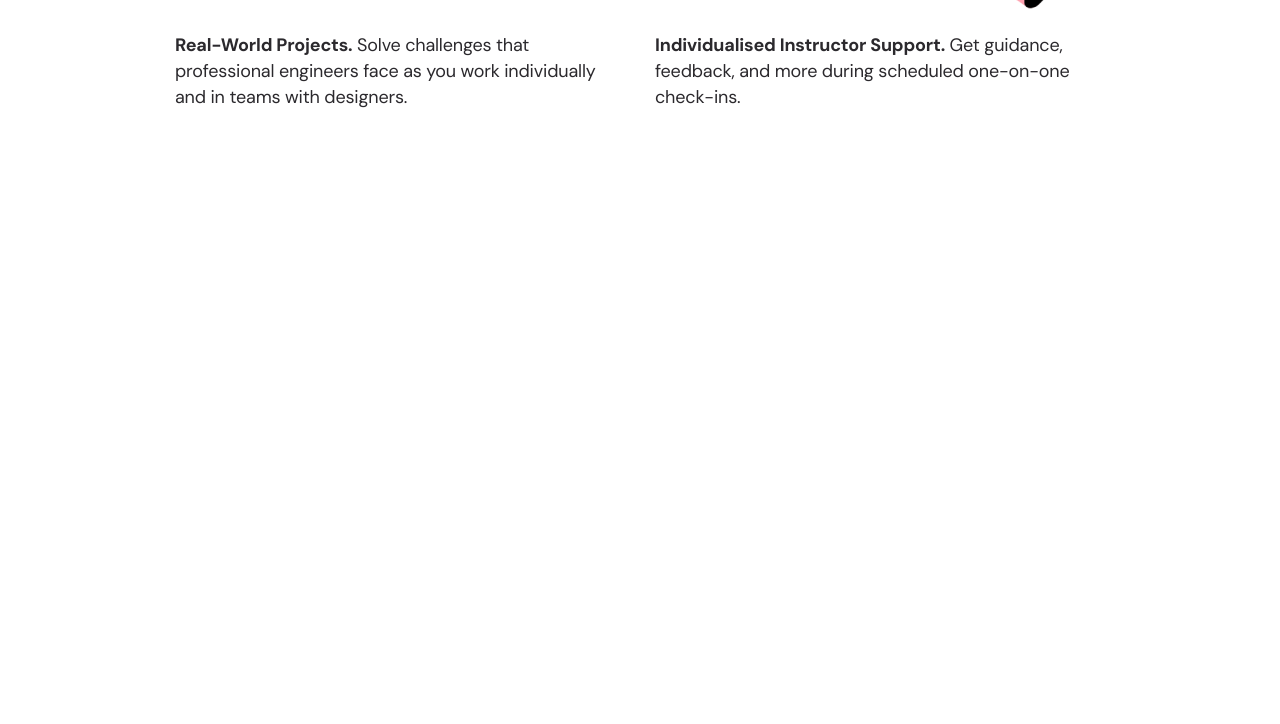
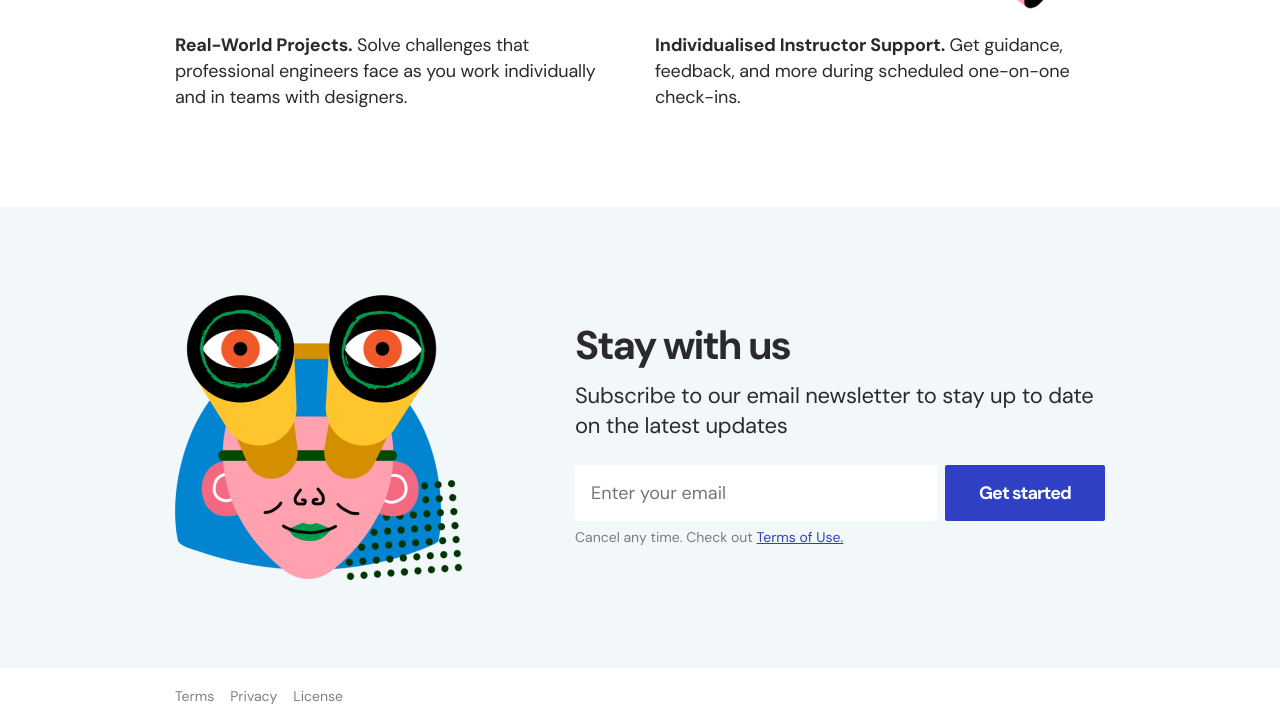
Before and after one commit to imagine7592/kimbug-final-project, a plain HTML site: page index.html in a window 1280 px wide. Shown: the part 2236-2960 px from the top of the page. Before the commit the page ends 2443 px from the top, so only its background shows below. Drawn offline with Linux system fonts and the light colour scheme.

Commit message:
kimbug-final-project

```diff
--- a/index.html
+++ b/index.html
@@ -145,6 +145,60 @@
             </div>
         </div>
     </section>
-
+    <aside class="subscription">
+        <div class="container">
+            <div class="row align-items-center">
+                <div class="col-12 col-md-5">
+                    <div class="subscription-image">
+                        <img src="./assets/img-banner.png" alt="Subscribe us">
+                    </div>
+                </div>
+                <div class="col-12 col-md-7">
+                    <h1 class="subscription-title">
+                        Stay with us
+                    </h1>
+                    <p class="subscription-desc">
+                        Subscribe to our email newsletter to stay up to date on the latest updates
+                    </p>
+                    <form action="" method="POST" class="subscription-form">
+                        <div class="input-group">
+                            <input type="email" placeholder="Enter your email">
+                        <button type="submit" class="fill-button">
+                            Get started
+                        </button>
+                        </div>
+                        <p class="form-notice">
+                            Cancel any time. Check out <a href="#">Terms of Use.</a>
+                        </p>
+                    </form>
+                </div>
+            </div>
+        </div>
+    </aside>
+    <footer class="footer">
+        <div class="container">
+            <div class="row">
+                <div class="col-12">
+                    <ul class="footer-links">
+                        <li class="footer-link">
+                            <a href="#">
+                                Terms
+                            </a>
+                        </li>
+                        <li class="footer-link">
+                            <a href="#">
+                                Privacy
+                            </a>
+                        </li>
+                        <li class="footer-link">
+                            <a href="#">
+                                License
+                            </a>
+                        </li>
+                    </ul>
+                </div>
+            </div>
+        </div>
+    </footer>
 </body>
 </html>
--- a/style.css
+++ b/style.css
@@ -52,6 +52,7 @@ p{
     height: 48px;
     background-color: #3040C4;
     color: #fff;
+    border:none;
     font-size: 15px;
     line-height: 1.6;
     letter-spacing: -0.05em;
@@ -229,6 +230,86 @@ p{
     color: #2B292D;
 }
 
+/* Subscription */
+.subscription{
+    padding: 40px 0;
+    text-align: center;
+    background-color: #F2F8FA;
+}
+
+.subscription-image{
+    padding: 25px 0;
+}
+
+.subscription-image img{
+    display: block;
+    width: auto;
+    height: 190px;
+    margin: 0 auto;
+}
+.subscription-title{
+    color: #2B292D;
+    font-size: 32px;
+    line-height: 1;
+    letter-spacing: -0.05em;
+    margin-bottom: 16px;
+}
+
+.subscription-desc{
+    margin-bottom: 24px;
+}
+
+.subscription .input-group{
+    margin-bottom: 8px;
+}
+
+.subscription .input-group input{
+    width: 100%;
+    height: 48px;
+    padding: 0 16px;
+    border-radius: 2px;
+    border:none;
+    margin-bottom: 8px;
+}
+.subscription .input-group .fill-button{
+    width: 100%;
+
+}
+
+.subscription-form .form-notice{
+    font-size: 13px;
+    line-height: 1.5384615385;
+    letter-spacing: 0;
+    color: #7B7B7E;;
+}
+
+.subscription-form .form-notice a{
+    color: #3040C4;
+    text-decoration: underline;
+}
+
+
+/* Footer */
+
+.footer{
+    padding: 24px 0;
+}
+
+.footer-link{
+    margin-bottom: 8px;
+}
+.footer-link:last-child{
+    margin-bottom: 0;
+}
+
+.footer-link a{
+    font-size: 14px;
+    line-height: 1.7142857143;
+    color:#807F81;
+}
+
+
+
 
 
 
@@ -324,6 +405,58 @@ p{
         line-height: 1.44444;
     }
 
+    /* Subscription */
+    .subscription{
+        padding: 80px 0;
+        text-align: left;
+    }
+    .subscription-image{
+      padding: 8px 0;
+    }
+    .subscription-image img{
+        height: 285px;
+        margin-left: 0; /*데스크탑시안에서는 왼쪽정렬이라서 m0auto 라고 해준걸 ml0으로해줌*/
+    }
+    .subscription-title{
+        font-size: 40px;
+    }
+    .subscription .input-group{
+        display: flex;
+        align-items: center;
+        margin-bottom: 4px;
+    }
+
+    .subscription .input-group input{
+        height: 56px;
+        font-size: 18px;
+        line-height: 1.3333;
+        margin-bottom: 0;
+        margin-right: 8px;
+    }
+    .subscription .input-group .fill-button{
+        width: 160px;
+        flex-shrink: 0;/*항상 이사이즈를 유지하라는 뜻 */
+    }
+    .subscription-form .form-notice{
+        font-size: 14px;
+        line-height: 1.7142857143;
+    }
+
+    /* Footer */
+    .footer{
+        padding: 16px 0;
+    }
+    .footer-links{
+        display: flex;
+        align-items: center;
+    }
+    .footer-link {
+        margin-bottom: 0;
+        margin-right: 16px;
+    }
+    .footer-link:last-child{
+        margin-right: 0;
+    }
 }
 
 
```
